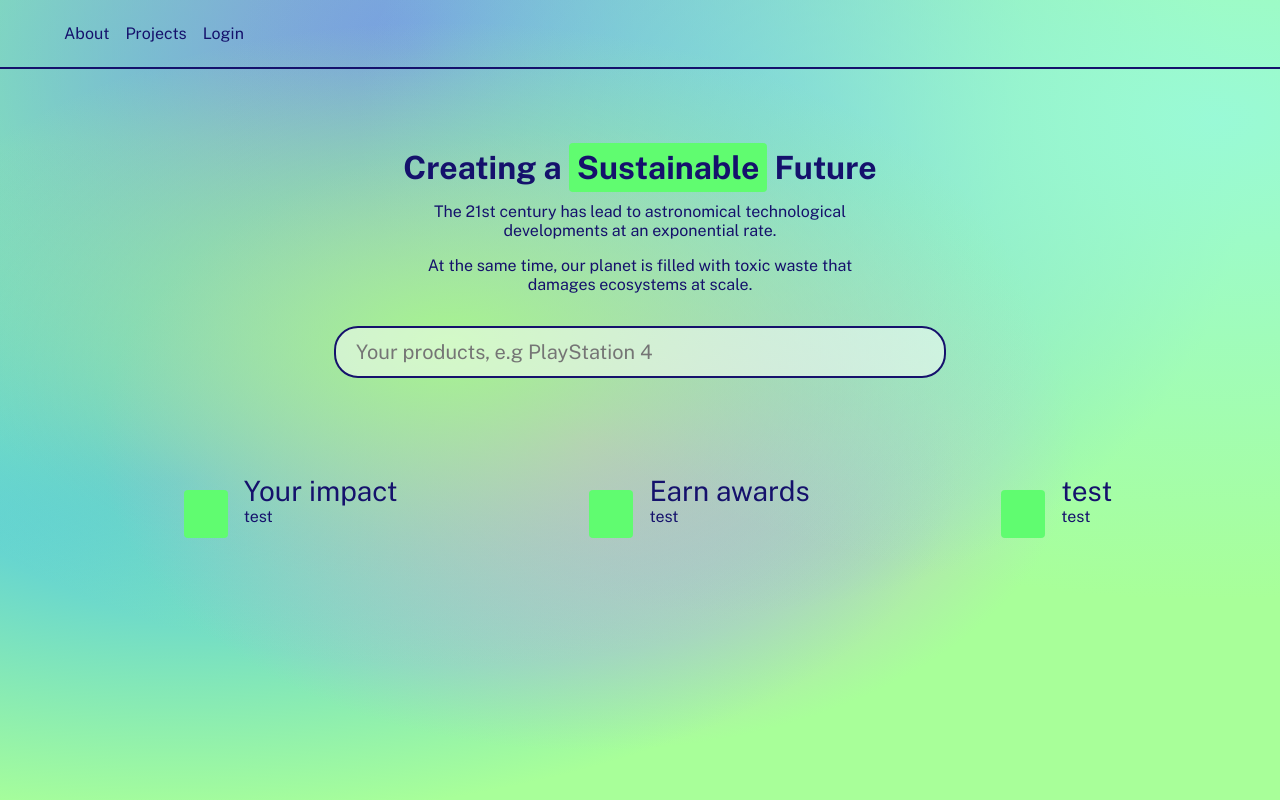
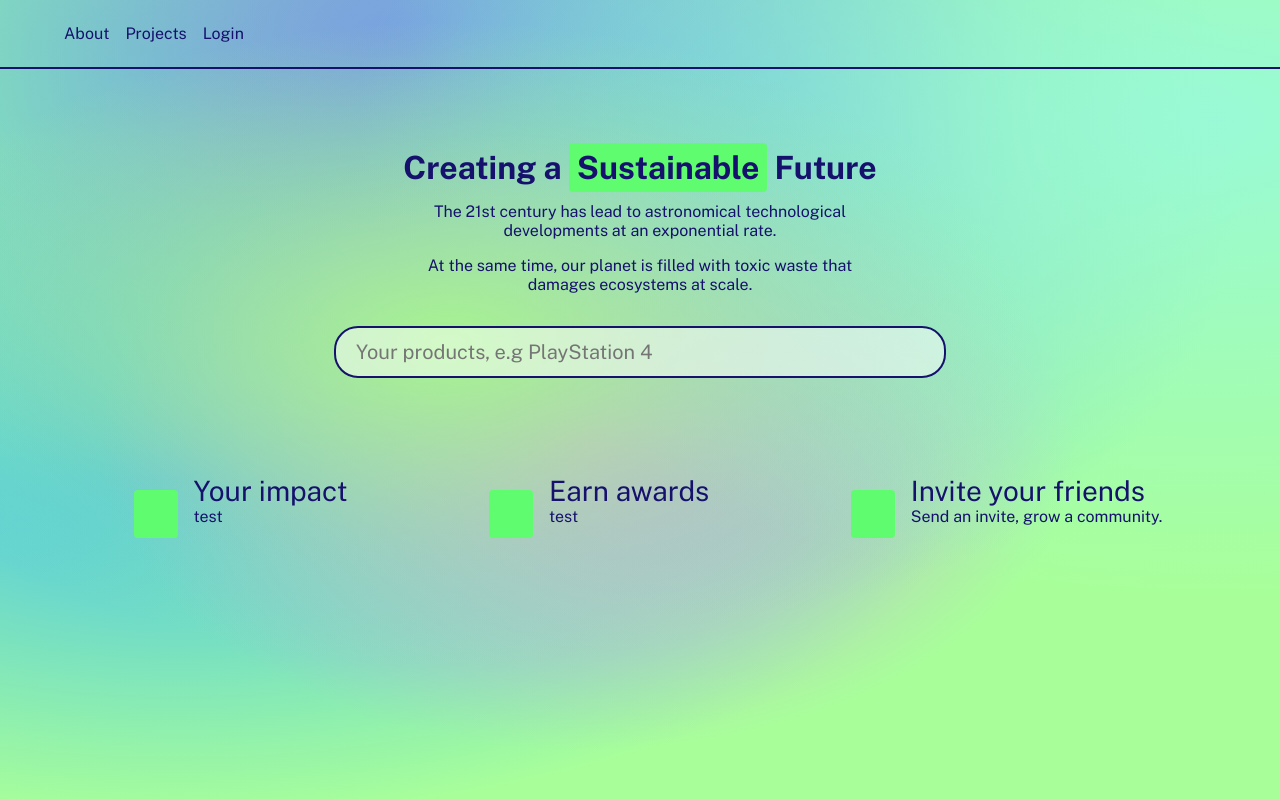
Before and after one commit to neoncitylights/hackSMU-2022, a React (Create React App) app: page / in a window 1280 px wide. Built offline with nearby package versions, Linux system fonts and the light colour scheme; some icons are missing.

Commit message:
Update 2 files

```diff
--- a/src/App.js
+++ b/src/App.js
@@ -67,8 +67,8 @@ export default function App() {
         />
         <DetailedItem
           icon={<CubeOutline width="36px" height="36px" />}
-          title="test"
-          desc="test"
+          title="Invite your friends"
+          desc="Send an invite, grow a community."
         />
       </div>
     </div>
```
Also changed, not shown: 1 other file (tests, documents, lock files or other folders).
